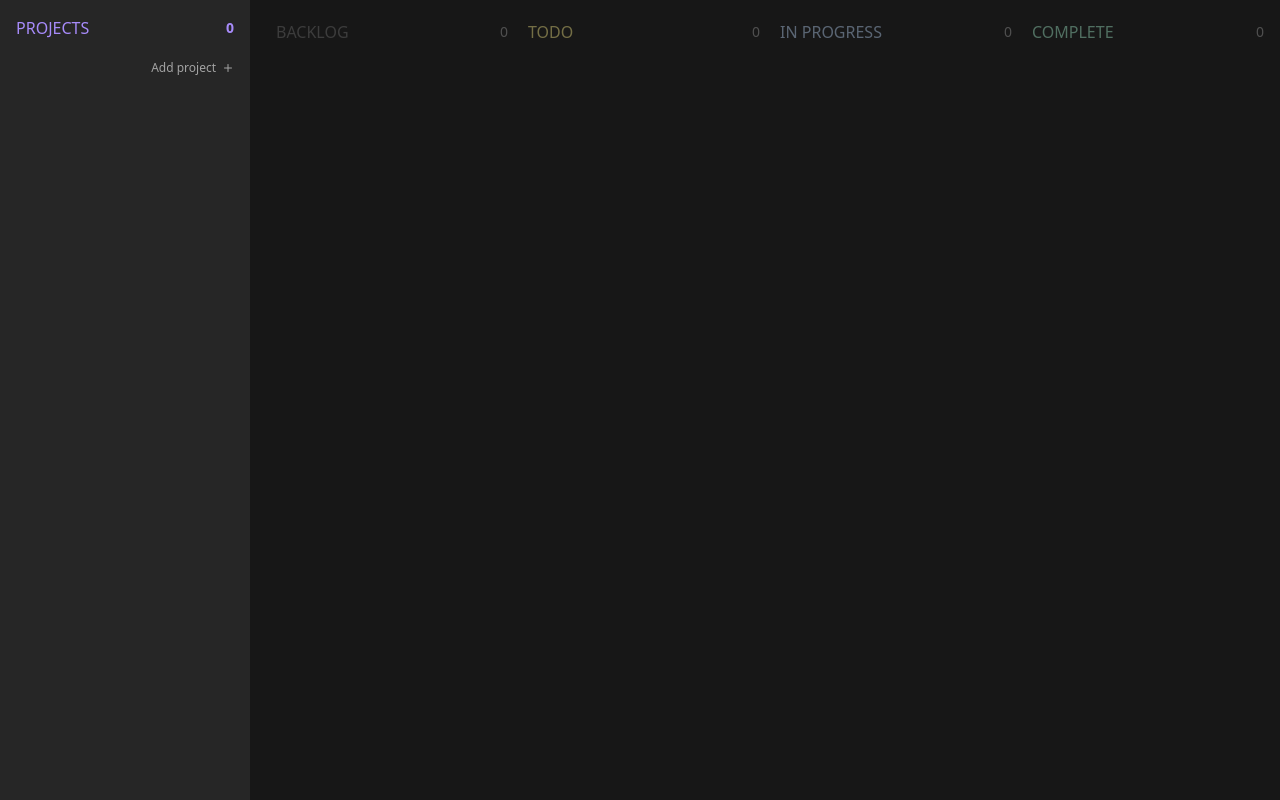
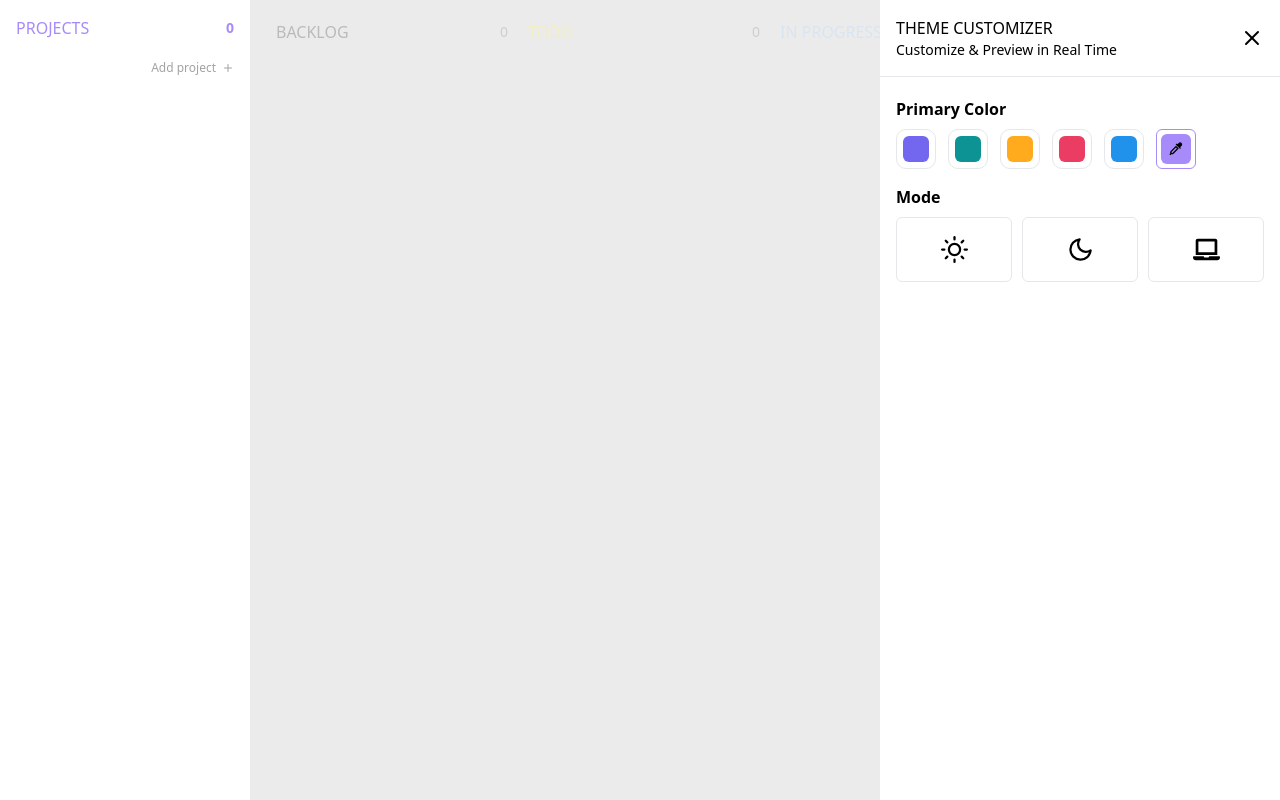
Before and after one commit to abubakar-sarwar/dnd-todo-custom, a Next.js app: page / in a window 1280 px wide. Built offline with nearby package versions, Linux system fonts and the light colour scheme.

Commit message:
settings colors

```diff
--- a/app/_components/addCard.tsx
+++ b/app/_components/addCard.tsx
@@ -45,7 +45,7 @@ const AddCard = ({ column }: AddCardProps) => {
             onChange={(e) => setText(e.target.value)}
             autoFocus
             placeholder="Add new task..."
-            className="w-full rounded border border-violet-400 bg-violet-400/20 p-3 text-sm text-neutral-50 placeholder-violet-300 focus:outline-0"
+            className="w-full rounded border border-primary bg-primary/20 p-3 text-sm text-neutral-50 placeholder-violet-300 focus:outline-0"
           />
           <div className="mt-1.5 flex items-center justify-end gap-1.5">
             <button
--- a/app/_components/addProject.tsx
+++ b/app/_components/addProject.tsx
@@ -42,7 +42,7 @@ const AddProject = () => {
             onChange={(e) => setText(e.target.value)}
             autoFocus
             placeholder="Add new project..."
-            className="w-full rounded border border-violet-400 bg-violet-400/20 p-3 text-sm text-neutral-50 placeholder-violet-300 focus:outline-0"
+            className="w-full rounded border border-primary bg-primary/20 p-3 text-sm text-neutral-50 placeholder-violet-300 focus:outline-0"
           />
           <div className="mt-1.5 flex items-center justify-end gap-1.5">
             <button
--- a/app/_components/column.tsx
+++ b/app/_components/column.tsx
@@ -133,9 +133,9 @@ const Column = ({ title, headingColor, columnType, column }: ColumnProps) => {
   const filteredCards = cards.filter((c) => c.column === column);
 
   return (
-    <div className="min-w-56 w-full shrink grow">
+    <div className="w-full shrink grow">
       <div
-        className={`mb-3 flex items-center justify-between ${
+        className={`flex items-center justify-between ${
           selectedProjectId ? "" : "opacity-40 select-none"
         }`}
       >
@@ -148,7 +148,7 @@ const Column = ({ title, headingColor, columnType, column }: ColumnProps) => {
         onDrop={handleDragEnd}
         onDragOver={handleDragOver}
         onDragLeave={handleDragLeave}
-        className={`h-full w-full transition-colors ${
+        className={`area_height w-full transition-colors ${
           active ? "bg-neutral-800/50" : "bg-neutral-800/0"
         }`}
       >
--- a/app/_components/columnProjects.tsx
+++ b/app/_components/columnProjects.tsx
@@ -116,8 +116,8 @@ const ColumnProjects = ({ columnType, projects }: ColumnProjectProps) => {
   return (
     <div className="flex flex-col h-full">
       <div className="p-4 pb-2 flex items-center justify-between">
-        <h3 className="uppercase font-medium text-violet-400">Projects</h3>
-        <span className="rounded text-sm font-bold text-violet-400">
+        <h3 className="uppercase font-medium text-primary">Projects</h3>
+        <span className="rounded text-sm font-bold text-primary">
           {projects.length}
         </span>
       </div>
--- a/app/_components/settings.tsx
+++ b/app/_components/settings.tsx
@@ -1,5 +1,180 @@
+"use client";
+import { RootState } from "@/lib";
+import { setPrimary, setTheme } from "@/lib/slices/Allslices";
+import { ChangeEvent, useEffect, useState } from "react";
+import { FaLaptop } from "react-icons/fa";
+import { FiMoon, FiSettings, FiSun, FiX } from "react-icons/fi";
+import { useDispatch, useSelector } from "react-redux";
+import { CgColorPicker } from "react-icons/cg";
+
 const Settings = () => {
-  return <div className="fixed bottom-5 right-5"></div>;
+  const dispatch = useDispatch();
+
+  const [isOpen, setIsOpen] = useState<boolean>(true);
+  const currentTheme = useSelector((state: RootState) => state.theme);
+  const currentPrimary = useSelector((state: RootState) => state.primary);
+
+  useEffect(() => {
+    let current = currentTheme;
+    if (
+      current === "system" &&
+      window.matchMedia("(prefers-color-scheme: dark)").matches
+    ) {
+      current = "dark";
+    }
+
+    document.documentElement.style.setProperty(
+      "--color-primary",
+      currentPrimary
+    );
+    document.documentElement.setAttribute("class", current);
+  }, []);
+
+  const toggleTheme = (theme: "dark" | "system" | "light") => {
+    dispatch(setTheme(theme));
+  };
+
+  const convertSetPrimary = (e: ChangeEvent<HTMLInputElement>) => {
+    const value = e.target.value;
+    const color = hexToRgb(value);
+
+    if (color) changePrimary(color);
+  };
+
+  const hexToRgb = (hex: string) => {
+    var result = /^#?([a-f\d]{2})([a-f\d]{2})([a-f\d]{2})$/i.exec(hex);
+    return result
+      ? `${parseInt(result[1], 16)} ${parseInt(result[2], 16)} ${parseInt(
+          result[3],
+          16
+        )}`
+      : null;
+  };
+
+  const changePrimary = (color: string) => {
+    console.log(color);
+    document.documentElement.style.setProperty("--color-primary", color);
+    dispatch(setPrimary(color));
+  };
+
+  const colors = [
+    "115 103 240",
+    "13 147 148",
+    "255 171 29",
+    "235 61 99",
+    "32 146 236",
+  ];
+
+  return (
+    <>
+      <div className="fixed bottom-5 right-5 10">
+        <button
+          onClick={() => setIsOpen(true)}
+          className="flex items-center justify-center text-lg size-10 rounded-full bg-primary"
+        >
+          <FiSettings className="animate-spin-slow duration-700" />
+        </button>
+      </div>
+      <div
+        className={`w-[400px] duration-300 flex flex-col fixed top-0 bottom-0 z-20 bg-white dark:bg-neutral-800 ${
+          isOpen ? "right-0" : "right-[-400px]"
+        }`}
+      >
+        <div className="p-4 flex items-center justify-between border-b">
+          <div>
+            <h3 className="uppercase font-medium">Theme Customizer</h3>
+            <p className="text-sm">Customize & Preview in Real Time</p>
+          </div>
+          <button
+            onClick={() => setIsOpen(false)}
+            className="rounded text-2xl font-bold"
+          >
+            <FiX />
+          </button>
+        </div>
+        <div className="px-4 h-full overflow-y-auto pt-5">
+          <div>
+            <h3 className="font-bold">Primary Color</h3>
+            <div className="flex items-center gap-3 mt-2">
+              {colors?.map((item, index) => (
+                <button
+                  key={index}
+                  onClick={() => changePrimary(item)}
+                  className={`size-[40px] rounded-[10px] p-[6px] order border ${
+                    currentPrimary === item
+                      ? "border-primary"
+                      : "dark:border-neutral-700"
+                  }`}
+                >
+                  <div
+                    className="size-full rounded-[6px]"
+                    style={{ backgroundColor: `rgb(${item})` }}
+                  />
+                </button>
+              ))}
+              <label
+                className={`relative block size-[40px] rounded-md p-1 order border ${
+                  !colors.includes(currentPrimary)
+                    ? "border-primary"
+                    : "dark:border-neutral-700"
+                }`}
+              >
+                <div
+                  className={`size-full rounded-md flex items-center justify-center ${
+                    !colors.includes(currentPrimary)
+                      ? "bg-primary"
+                      : "bg-black/30 dark:bg-white/20"
+                  }`}
+                >
+                  <CgColorPicker />
+                  <input
+                    type="color"
+                    className="opacity-0 invisible absolute bottom-3"
+                    onChange={convertSetPrimary}
+                  />
+                </div>
+              </label>
+            </div>
+          </div>
+          <div className="mt-4">
+            <h3 className="font-bold">Mode</h3>
+            <div className="flex items-center gap-2.5 mt-2">
+              <button
+                onClick={() => toggleTheme("light")}
+                className={`grow shrink aspect-video border rounded-md text-[27px] flex items-center justify-center ${
+                  currentTheme === "light"
+                    ? "border-primary bg-primary/10 text-primary"
+                    : "dark:border-neutral-700"
+                }`}
+              >
+                <FiSun />
+              </button>
+              <button
+                onClick={() => toggleTheme("dark")}
+                className={`grow shrink aspect-video border rounded-md text-[27px] flex items-center justify-center ${
+                  currentTheme === "dark"
+                    ? "border-primary bg-primary/10 text-primary"
+                    : "dark:border-neutral-700"
+                }`}
+              >
+                <FiMoon />
+              </button>
+              <button
+                onClick={() => toggleTheme("system")}
+                className={`grow shrink aspect-video border rounded-md text-[27px] flex items-center justify-center ${
+                  currentTheme === "system"
+                    ? "border-primary bg-primary/10 text-primary"
+                    : "dark:border-neutral-700"
+                }`}
+              >
+                <FaLaptop />
+              </button>
+            </div>
+          </div>
+        </div>
+      </div>
+    </>
+  );
 };
 
 export default Settings;
--- a/app/globals.css
+++ b/app/globals.css
@@ -17,3 +17,17 @@
   background-color: #686868;
   border-radius: 2px;
 }
+
+@layer base {
+  :root {
+    --color-primary: 167 139 250;
+  }
+}
+
+body {
+  @apply dark:text-white dark:bg-neutral-900;
+}
+
+.area_height {
+  height: calc(100% - 36px);
+}
--- a/app/layout.tsx
+++ b/app/layout.tsx
@@ -15,7 +15,6 @@ export const metadata: Metadata = {
     title: "DND TODO CUSTOM",
     description:
       "DnD To-Do Custom is a Next.js to-do list app that lets you manage tasks with drag-and-drop simplicity. Organize projects, prioritize tasks, and customize colors for a personalized task management experience.",
-    images: ["/todo.png"],
     siteName: "DND TODO",
   },
 };
@@ -26,7 +25,7 @@ export default function RootLayout({
   children: React.ReactNode;
 }>) {
   return (
-    <html lang="en">
+    <html lang="en" className="dark">
       <body>
         <ReduxProvider>
           <main>{children}</main>
--- a/app/page.tsx
+++ b/app/page.tsx
@@ -8,8 +8,8 @@ const TodoAppPage = () => {
   const cards = useSelector((state: RootState) => state.cards);
 
   return (
-    <div className="h-screen w-full bg-neutral-900 text-neutral-50">
-      <div className="fixed top-0 left-0 h-full w-[250px] bg-neutral-800">
+    <div className="h-screen w-full bg-[#ebebeb] dark:bg-neutral-900 dark:text-neutral-50">
+      <div className="fixed top-0 left-0 h-full w-[250px] bg-white dark:bg-neutral-800">
         <ColumnProjects projects={projects} columnType="projects" />
       </div>
       <section className="ml-[260px]">
--- a/lib/index.ts
+++ b/lib/index.ts
@@ -17,7 +17,7 @@ const persistConfig = {
   key: "root",
   version: 1,
   storage,
-  whitelist: ["projects"],
+  whitelist: ["projects", "theme", "primary", "priorityColors"],
 };
 
 const persistedReducer = persistReducer(persistConfig, Allslice);
--- a/lib/slices/Allslices.ts
+++ b/lib/slices/Allslices.ts
@@ -2,6 +2,18 @@
 import { createSlice, PayloadAction } from "@reduxjs/toolkit";
 import type { RootState } from "@/lib";
 import { CardType, ProjectType } from "@/types";
+import { setPriority } from "os";
+
+type priorityColors = {
+  low: string;
+  medium: string;
+  high: string;
+};
+
+type SetPriorityColorTypes = {
+  color: string;
+  type: string;
+};
 
 interface AuthState {
   projects: ProjectType[];
@@ -10,6 +22,9 @@ interface AuthState {
   dropDown: string;
   cardEditingId: string;
   dragType: string;
+  theme: string;
+  primary: string;
+  priorityColors: priorityColors;
 }
 
 const initialState: AuthState = {
@@ -19,6 +34,13 @@ const initialState: AuthState = {
   dropDown: "",
   cardEditingId: "",
   dragType: "",
+  theme: "",
+  primary: "",
+  priorityColors: {
+    low: "",
+    medium: "",
+    high: "",
+  },
 };
 
 export const Allslice = createSlice({
@@ -62,6 +84,24 @@ export const Allslice = createSlice({
     setDragType: (state, action: PayloadAction<string>) => {
       state.dragType = action.payload;
     },
+    setTheme: (state, action: PayloadAction<string>) => {
+      state.theme = action.payload;
+
+      if (
+        action.payload === "system" &&
+        window.matchMedia("(prefers-color-scheme: dark)").matches
+      ) {
+        action.payload = "dark";
+      }
+      document.documentElement.setAttribute("class", action.payload);
+    },
+    setPrimary: (state, action: PayloadAction<string>) => {
+      state.primary = action.payload;
+    },
+    setPriorityColor: (state, action: PayloadAction<SetPriorityColorTypes>) => {
+      const { type, color } = action.payload;
+      state.priorityColors = { ...state.priorityColors, [type]: color };
+    },
   },
 });
 
@@ -75,6 +115,9 @@ export const {
   setSelectedProjectId,
   setProjects,
   setDragType,
+  setTheme,
+  setPrimary,
+  setPriorityColor,
 } = Allslice.actions;
 
 export default Allslice.reducer;
--- a/tailwind.config.ts
+++ b/tailwind.config.ts
@@ -1,6 +1,7 @@
 import type { Config } from "tailwindcss";
 
 const config: Config = {
+  darkMode: "class",
   content: [
     "./pages/**/*.{js,ts,jsx,tsx,mdx}",
     "./components/**/*.{js,ts,jsx,tsx,mdx}",
@@ -8,10 +9,14 @@ const config: Config = {
   ],
   theme: {
     extend: {
-      backgroundImage: {
-        "gradient-radial": "radial-gradient(var(--tw-gradient-stops))",
-        "gradient-conic":
-          "conic-gradient(from 180deg at 50% 50%, var(--tw-gradient-stops))",
+      animation: {
+        "spin-slow": "spin 3s linear infinite",
+      },
+      colors: {
+        primary: "rgb(var(--color-primary) / <alpha-value>)",
+      },
+      borderColor: {
+        primary: "rgb(var(--color-primary) / <alpha-value>)",
       },
     },
   },
```
